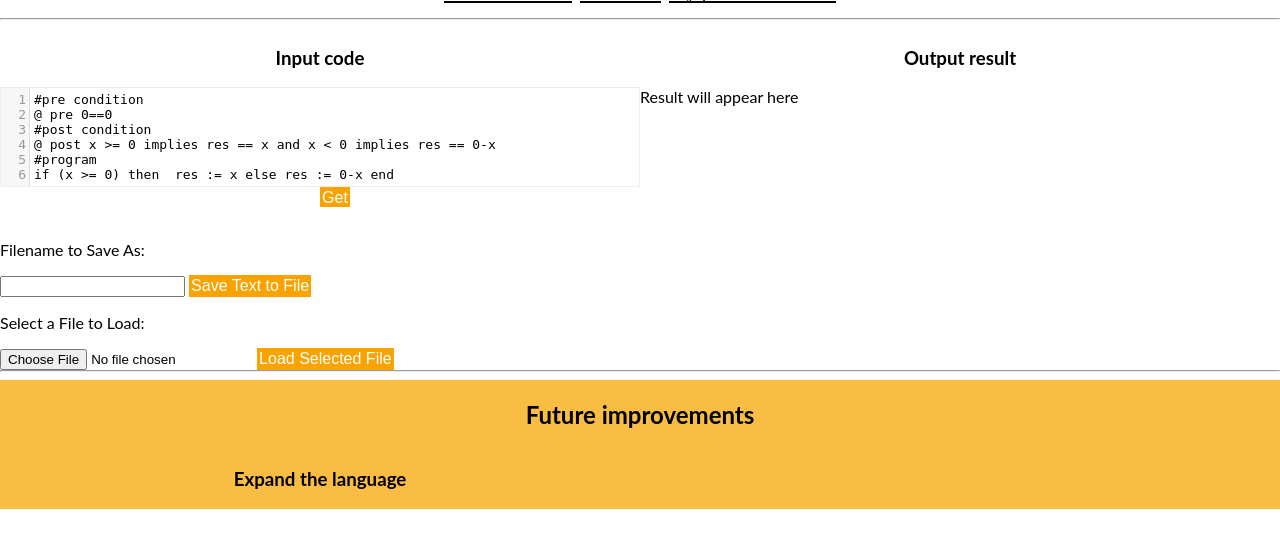
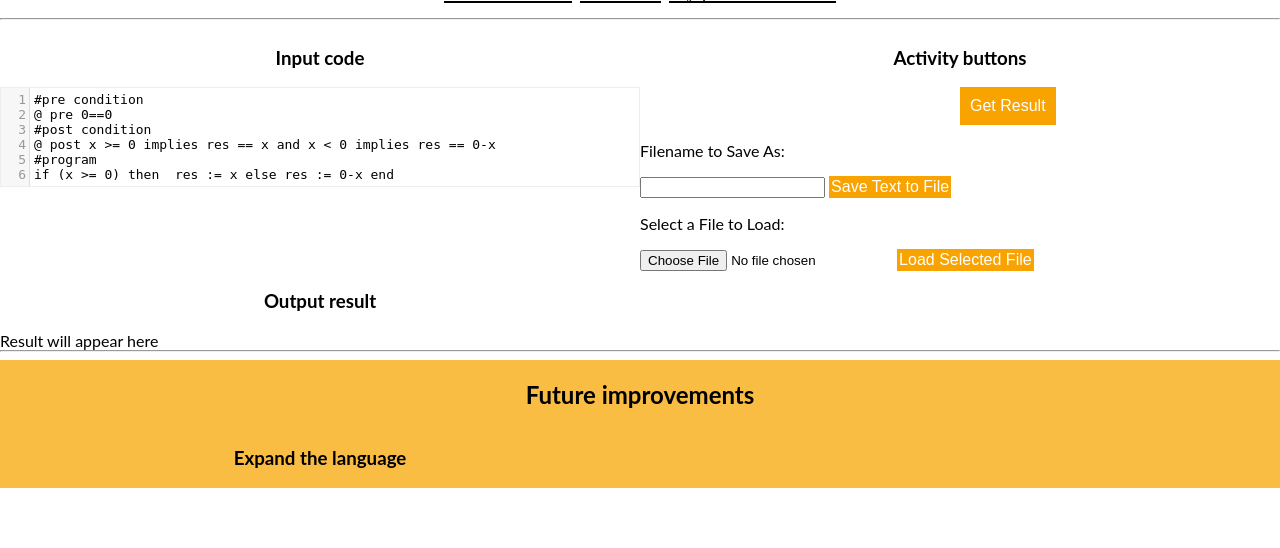
Before and after one commit to anaoaktree/vcgen, a Django app: page / in a window 1280 px wide. Shown: the part 187-735 px from the top of the page. Run offline with Django 3.2, Linux system fonts and the light colour scheme; some libraries are stand-ins or nearby versions.

Commit message:
styling css

```diff
--- a/textinterface/static/textinterface/css/style.css
+++ b/textinterface/static/textinterface/css/style.css
@@ -63,8 +63,7 @@ background-color: #FABD44;
 
 #getResult{
 	position: relative;
-	width: 30px;
-	height: 20px;
+	padding: 10px 10px 10px 10px;
 	left:50%;
 }
 
@@ -114,6 +113,7 @@ a:hover{
 article{
 	position: relative;
 	width: 100%;
+	padding-bottom: 10px;
 }
 
 }
--- a/textinterface/templates/textinterface/index.html
+++ b/textinterface/templates/textinterface/index.html
@@ -60,6 +60,9 @@
 	<article>
     <header><h1> Input code</h1></header>
 	<textarea id="inputTextToSave">  </textarea>
+  </article>
+  <article>
+    <header><h1> Activity buttons</h1></header>
   <button id="getResult">Get Result</button>
 	<p>Filename to Save As:</p>
 	<input id="inputFileNameToSaveAs"></input>
@@ -69,8 +72,8 @@
 		<input type="file" id="fileToLoad">
 		<button id="loadFileBtn">Load Selected File</button>
 
+</article>
 
-	</article>
 	<article id="result-div">
     <header><h3> Output result </h1></header>
 		Result will appear here
```
